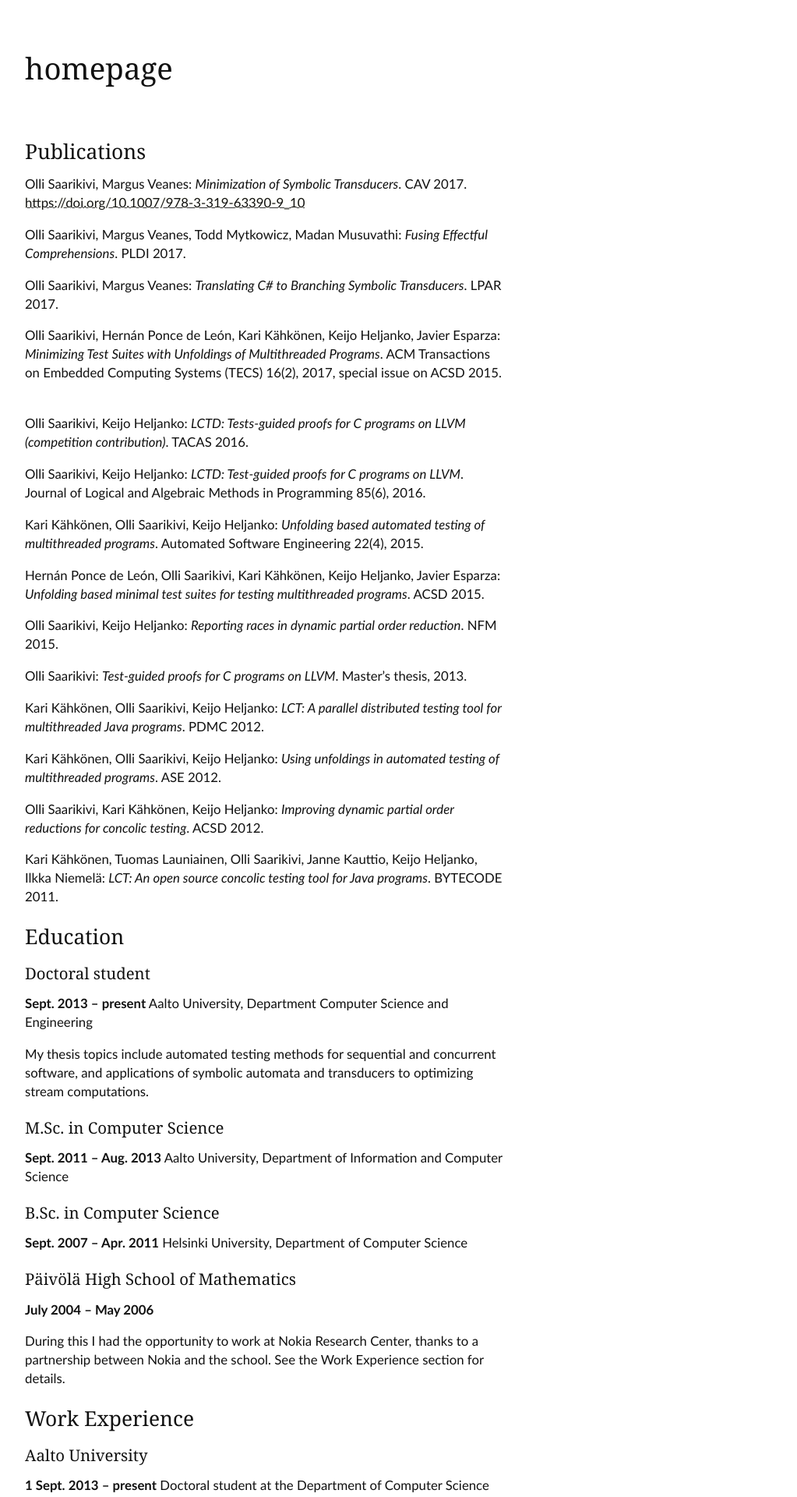
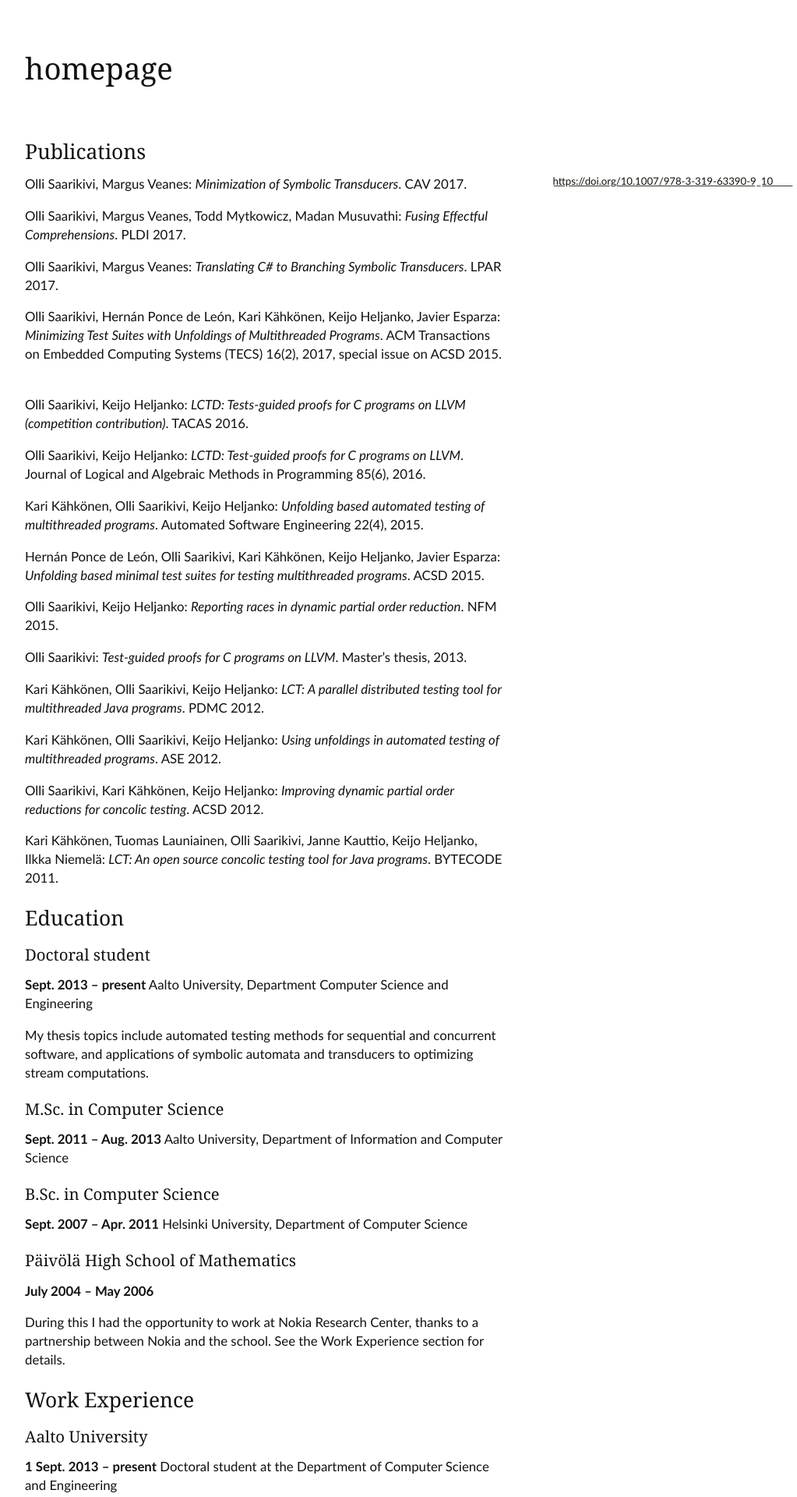
Before and after one commit to OlliSaarikivi/homepage, a Jekyll site: the page built from cv.md, in a window 1280 px wide. Shown: the top 1920 px of the page at 78% size, without its empty margins (128-1151 px from the left). Built offline with Jekyll 4.4.1, drawn with Linux system fonts in a browser that asks for light colours; our own code applies the rules of GitHub Pages for plain Markdown files; the repository's description, which GitHub fills in, is left out.

Commit message:
Update doi.html

```diff
--- a/_includes/doi.html
+++ b/_includes/doi.html
@@ -1 +1 @@
-<a class=".marginnote" href="https://doi.org/{{ include.doi }}">https://doi.org/{{ include.doi }}</a>
+<a class="marginnote" href="https://doi.org/{{ include.doi }}">https://doi.org/{{ include.doi }}</a>
```
